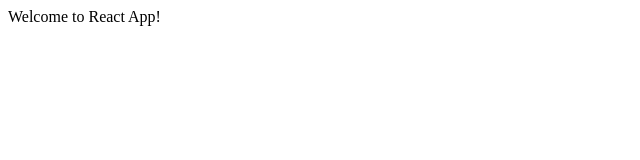
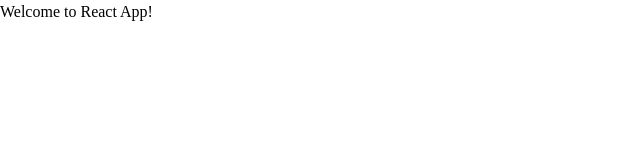
Before and after one commit to unpin/basic-react-app, a React app: page / in a window 1280 px wide. Shown: the top 160 px of the page, without its empty margins (0-640 px from the left). Built offline with nearby package versions, Linux system fonts and the light colour scheme.

Commit message:
feat: reset css styles using Modern CSS Reset

```diff
--- a/src/index.js
+++ b/src/index.js
@@ -1,6 +1,7 @@
 import React from 'react';
 import ReactDOM from 'react-dom/client';
 import App from './App.jsx';
+import './styles.css';
 
 const root = ReactDOM.createRoot(document.getElementById('root'));
 
--- /dev/null
+++ b/src/styles.css
@@ -0,0 +1,74 @@
+/* Box sizing rules */
+*,
+*::before,
+*::after {
+    box-sizing: border-box;
+}
+
+/* Remove default margin */
+body,
+h1,
+h2,
+h3,
+h4,
+p,
+figure,
+blockquote,
+dl,
+dd {
+    margin: 0;
+}
+
+/* Remove list styles on ul, ol elements with a list role, which suggests default styling will be removed */
+ul[role='list'],
+ol[role='list'] {
+    list-style: none;
+}
+
+/* Set core root defaults */
+html:focus-within {
+    scroll-behavior: smooth;
+}
+
+/* Set core body defaults */
+body {
+    min-height: 100vh;
+    text-rendering: optimizeSpeed;
+    line-height: 1.5;
+}
+
+/* A elements that don't have a class get default styles */
+a:not([class]) {
+    text-decoration-skip-ink: auto;
+}
+
+/* Make images easier to work with */
+img,
+picture {
+    max-width: 100%;
+    display: block;
+}
+
+/* Inherit fonts for inputs and buttons */
+input,
+button,
+textarea,
+select {
+    font: inherit;
+}
+
+/* Remove all animations, transitions and smooth scroll for people that prefer not to see them */
+@media (prefers-reduced-motion: reduce) {
+    html:focus-within {
+        scroll-behavior: auto;
+    }
+
+    *,
+    *::before,
+    *::after {
+        animation-duration: 0.01ms !important;
+        animation-iteration-count: 1 !important;
+        transition-duration: 0.01ms !important;
+        scroll-behavior: auto !important;
+    }
+}
```
